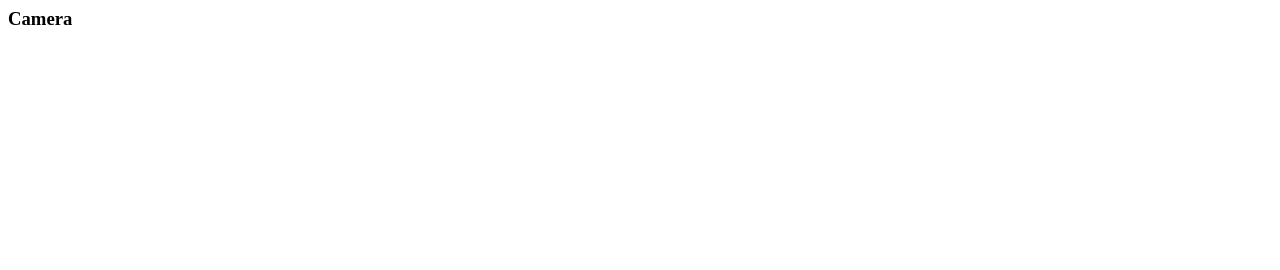
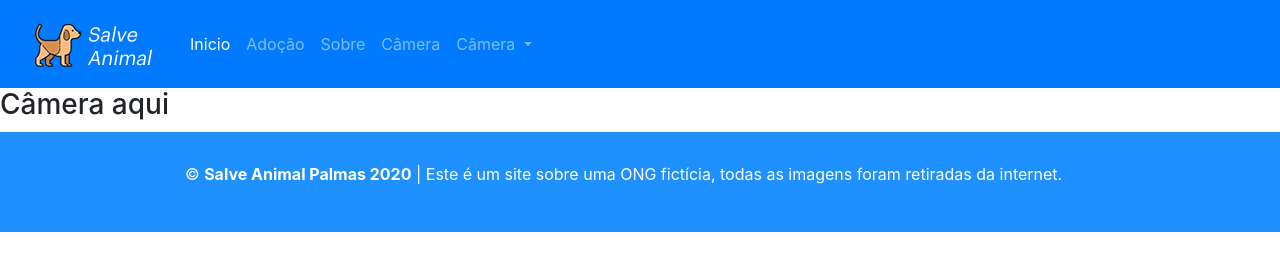
Before and after one commit to IuryFelipe/salveanimal, a plain HTML site: page camera.html in a window 1280 px wide. Drawn offline with nearby package versions, Linux system fonts and the light colour scheme.

Commit message:
Estilizando pag camera

```diff
--- a/camera.html
+++ b/camera.html
@@ -1,8 +1,57 @@
-<html>
+<!doctype html>
+<html lang="en">
     <head>
-        <title>Camera</title>
+        <!-- Required meta tags -->
+        <meta charset="utf-8">
+        <meta name="viewport" content="width=device-width, initial-scale=1, shrink-to-fit=no">
+        <link rel="stylesheet" href="css/style.css">
+        <!-- Bootstrap CSS -->
+        <link rel="stylesheet" href="https://stackpath.bootstrapcdn.com/bootstrap/4.5.1/css/bootstrap.min.css" integrity="sha384-VCmXjywReHh4PwowAiWNagnWcLhlEJLA5buUprzK8rxFgeH0kww/aWY76TfkUoSX" crossorigin="anonymous">
+        <link rel="icon" href="images/favicon.png">
+        <script src ="js/doacao.js"></script>
+        <title>Salve Animal Palmas | Câmera</title>
     </head>
     <body>
-        <h3>Camera</h3>
+        <header>
+            <nav class="navbar navbar-expand-lg navbar-dark bg-primary">
+                <a class="navbar-brand" href="index.html"><img src="images/logo.png" alt="Logo Salve Animal"/></a>
+                <button class="navbar-toggler" type="button" data-toggle="collapse" data-target="#navbarNavDropdown" aria-controls="navbarNavDropdown" aria-expanded="false" aria-label="Alterna navegação">
+                    <span class="navbar-toggler-icon"></span>
+                </button>
+                <div class="collapse navbar-collapse" id="navbarNavDropdown">
+                    <ul class="navbar-nav">
+                    <li class="nav-item active">
+                        <a class="nav-link" href="index.html">Inicio</a>
+                    </li>
+                    <li class="nav-item">
+                        <a class="nav-link" href="adocao.html">Adoção</a>
+                    </li>
+                    <li class="nav-item">
+                        <a class="nav-link" href="sobre.html">Sobre</a>
+                    </li>
+                    <li class="nav-item">
+                        <a class="nav-link" href="camera.html">Câmera</a>
+                    </li>
+                    <li class="nav-item dropdown">
+                        <a class="nav-link dropdown-toggle" href="#" id="navbarDropdownMenuLink" role="button" data-toggle="dropdown" aria-haspopup="true" aria-expanded="false">
+                        Câmera <span class="sr-only">(Página atual)</span>
+                        </a>
+                    </li>
+                    </ul>
+                </div>
+                </nav>
+        </header>
+        <div>
+            <h3>Câmera aqui</h3>
+        </div>
+
+        <footer>
+            <section class="footer_conteudo">
+                <p>&copy; <strong>Salve Animal Palmas 2020</strong> | Este é um site sobre uma ONG fictícia, todas as imagens foram retiradas da internet.</p>
+            </section>
+        </footer>
+        <script src="https://code.jquery.com/jquery-3.5.1.slim.min.js" integrity="sha384-DfXdz2htPH0lsSSs5nCTpuj/zy4C+OGpamoFVy38MVBnE+IbbVYUew+OrCXaRkfj" crossorigin="anonymous"></script>
+        <script src="https://cdn.jsdelivr.net/npm/popper.js@1.16.1/dist/umd/popper.min.js" integrity="sha384-9/reFTGAW83EW2RDu2S0VKaIzap3H66lZH81PoYlFhbGU+6BZp6G7niu735Sk7lN" crossorigin="anonymous"></script>
+        <script src="https://stackpath.bootstrapcdn.com/bootstrap/4.5.1/js/bootstrap.min.js" integrity="sha384-XEerZL0cuoUbHE4nZReLT7nx9gQrQreJekYhJD9WNWhH8nEW+0c5qq7aIo2Wl30J" crossorigin="anonymous"></script>
     </body>
 </html>
```
